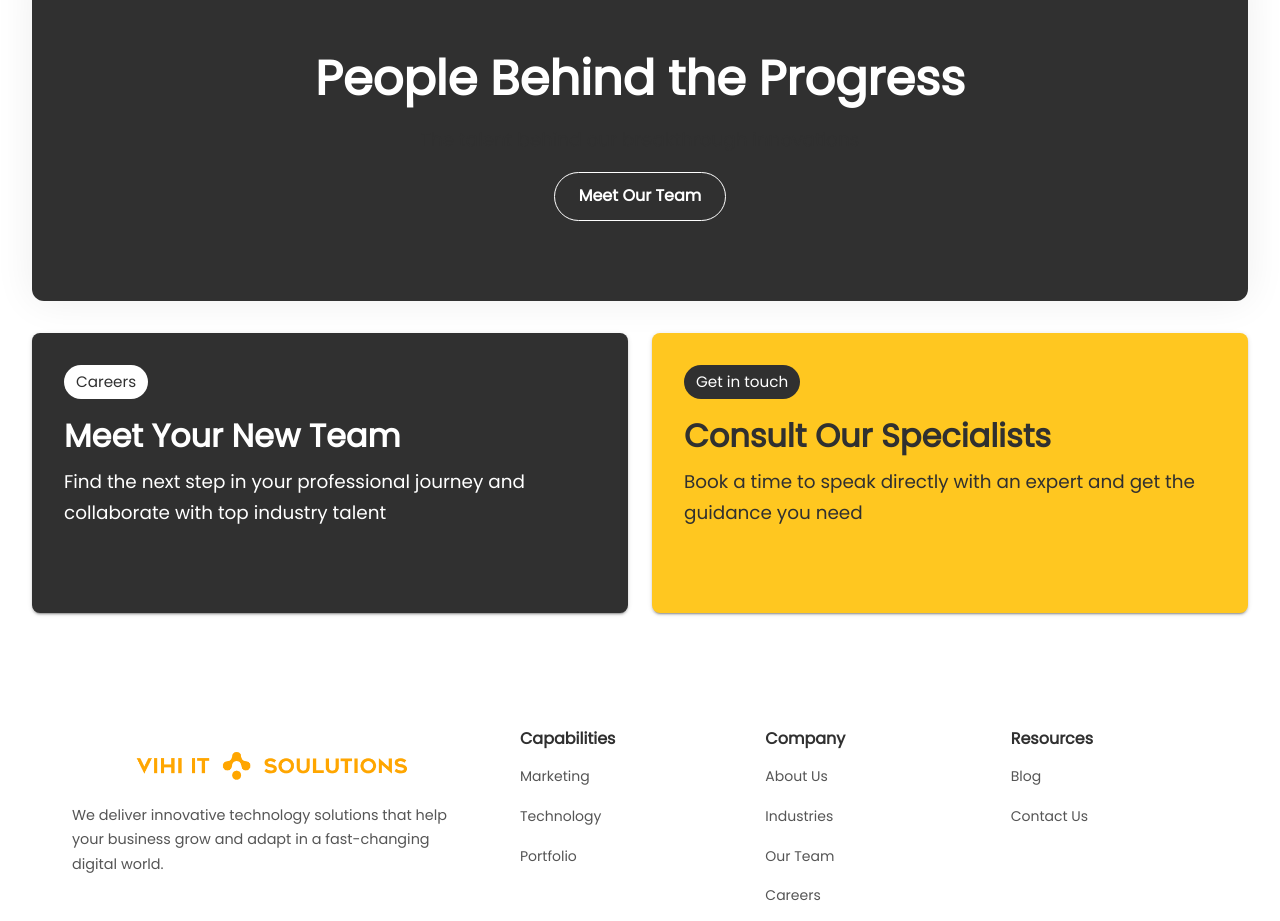
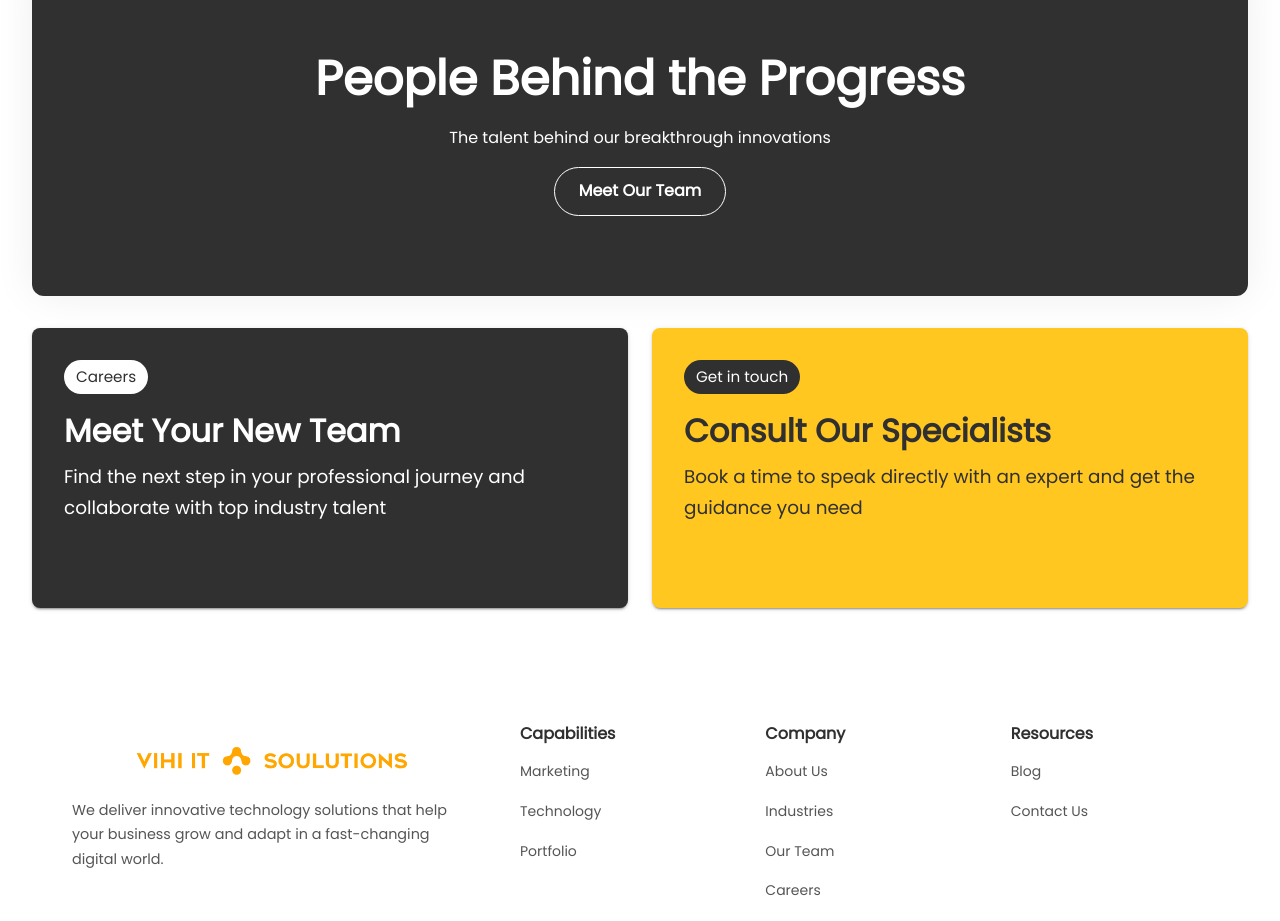
Before and after one commit to VihiThejan/company-web, a Next.js app: page /marketing in a window 1280 px wide. Shown: the part 3200-4121 px from the top of the page. Built offline with nearby package versions, Linux system fonts and the light colour scheme; a web font is replaced by a local one; what @mui/material-nextjs would draw is missing.

Commit message:
`Refactor: Rename Technologies function to AboutUs and adjust typography in TeamCard component`

```diff
--- a/src/app/aboutus/page.jsx
+++ b/src/app/aboutus/page.jsx
@@ -18,7 +18,7 @@ import MissionVisionSection from '@/components/other/aboutUi/MissionVisionSectio
 import TeamExperts from '@/components/other/aboutUi/TeamExperts';
 import ClientTestimonials from '@/components/other/homeUi/ClientTestimonials';
 
-export default function Technologies() {
+export default function AboutUs() {
   return (
     <Box
       sx={{
--- a/src/components/common/TeamCard.jsx
+++ b/src/components/common/TeamCard.jsx
@@ -55,12 +55,13 @@ const StartTalkSection = () => {
 
       {/* Content */}
       <Typography
-        variant="subtitle1"
+        variant="body1"
         sx={{
           fontWeight: 500,
           mb: 2,
           position: 'relative',
           zIndex: 2,
+          color: theme.palette.secondary.light
         }}
       >
         The talent behind our breakthrough innovations
```
